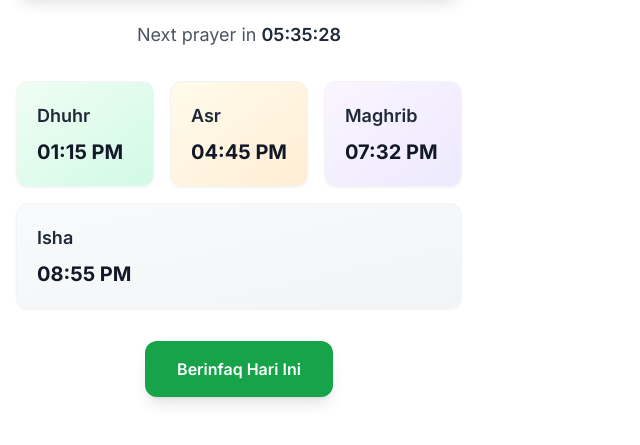
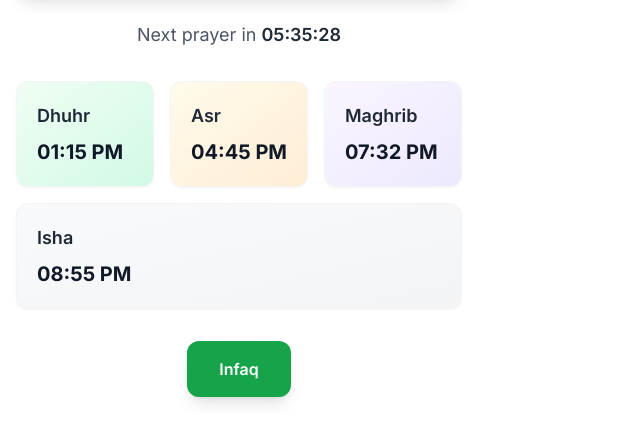
Before and after one commit to syahrul1414/waktu-solat-site, a website built with Vite: page index.html in a window 1280 px wide. Shown: the part 355-800 px from the top of the page, without its empty margins (0-640 px from the left). Built offline with nearby package versions, Linux system fonts and the light colour scheme.

Commit message:
Add files via upload

```diff
--- a/index.html
+++ b/index.html
@@ -104,10 +104,10 @@
 
                 <!-- Infaq Button -->
                 <div class="text-center mb-12">
-                    <a href="https://infaq.herepay.org"
+                    <a href="https://app.herepay.org/pibg-tkc/wifi"
                        target="_blank"
                        class="inline-block bg-green-600 hover:bg-green-700 text-white font-semibold py-4 px-8 rounded-xl shadow-lg hover:shadow-xl transition-all duration-200 transform hover:-translate-y-0.5">
-                        Berinfaq Hari Ini
+                        Infaq
                     </a>
                 </div>
             </div>
```
